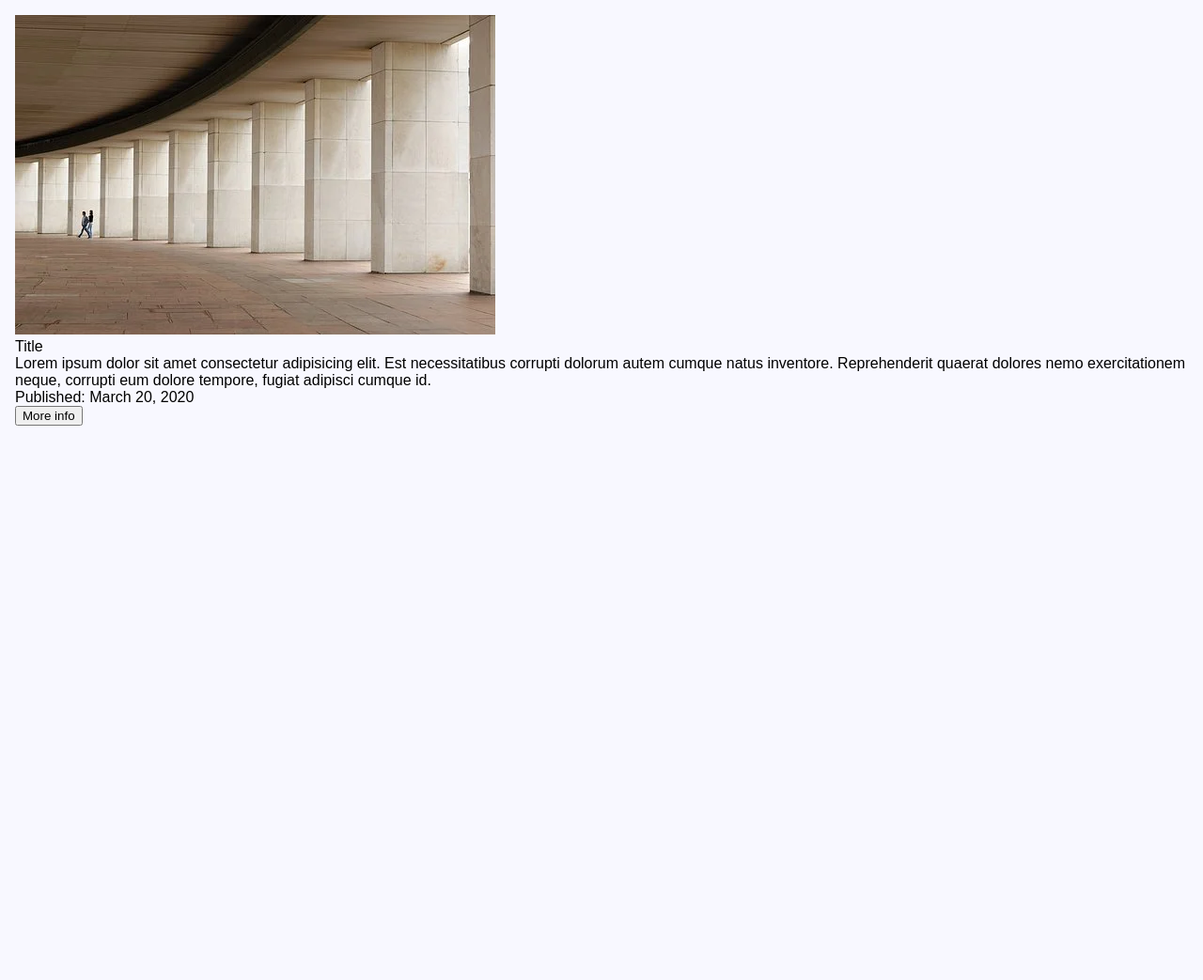
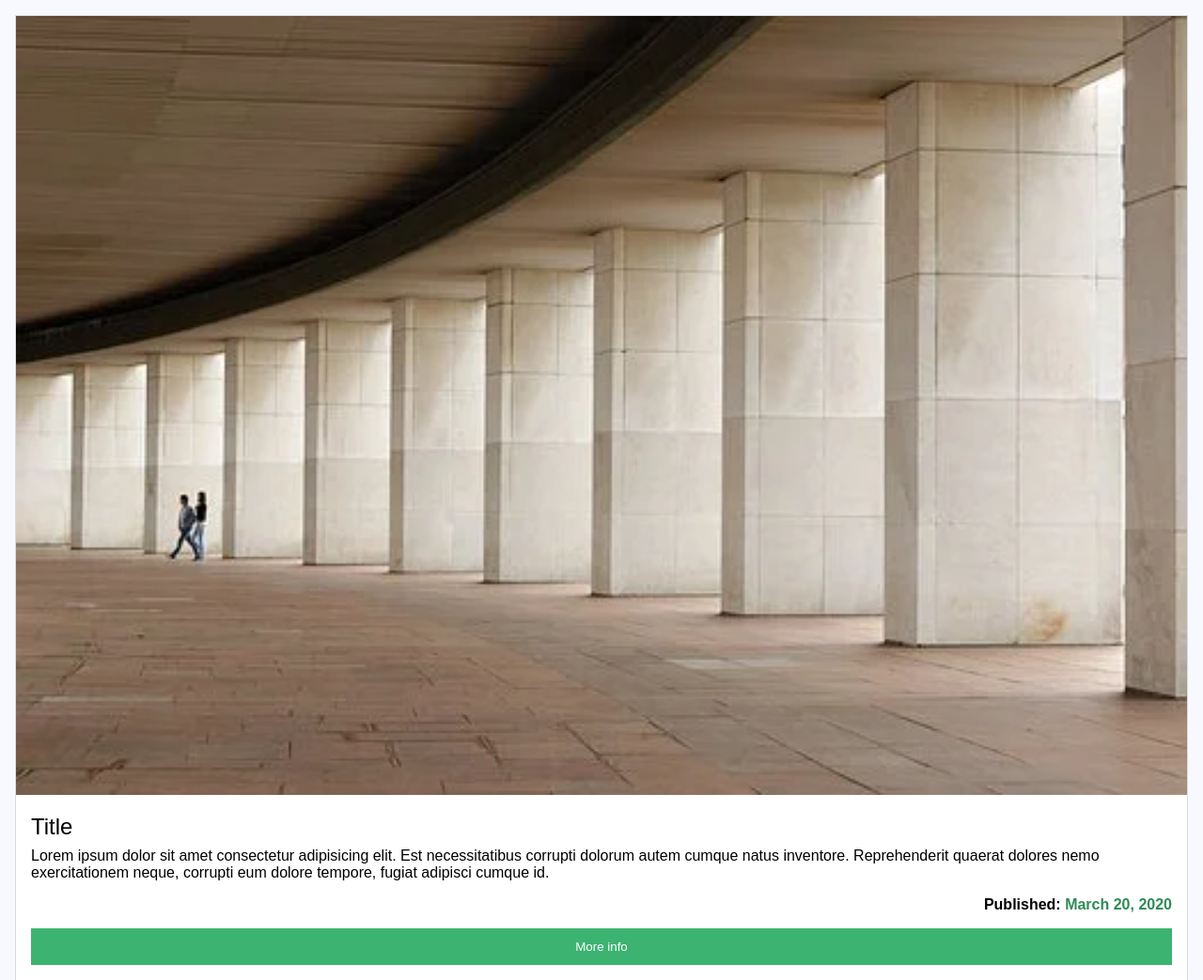
Before and after one commit to Morente5/lab-layout-cards-grid, a website built with Parcel: page src/index.html in a window 1280 px wide. Shown: the top 1043 px of the page at 94% size. Before the commit the page ends 800 px from the top, so only its background shows below. Built offline with nearby package versions, Linux system fonts and the light colour scheme.

Commit message:
Card styles

```diff
--- a/src/styles/styles.scss
+++ b/src/styles/styles.scss
@@ -11,3 +11,57 @@ body {
   background-color: ghostwhite;
   font-family: Arial, Helvetica, sans-serif;
 }
+
+.card {
+  border: 1px solid gainsboro;
+  background-color: white;
+  padding: 1rem;
+  display: flex;
+  flex-direction: column;
+}
+
+.card__header {
+  margin: -1rem -1rem 0;
+}
+
+.card__image {
+  width: 100%;
+}
+
+.card__body {
+  flex: 1;
+  display: flex;
+  flex-direction: column;
+}
+
+.card__title {
+  font-size: 1.5em;
+  margin: 1rem 0 .5rem 0;
+}
+
+.card__description {
+  margin-bottom: 1rem;
+  flex: 1;
+}
+
+.card__date {
+  margin-bottom: 1rem;
+  text-align: right;
+  font-weight: bold;
+}
+
+.card__date-value {
+  color: seagreen;
+}
+
+.card__button {
+  width: 100%;
+  padding: .75rem;
+  cursor: pointer;
+  border: none;
+  color: white;
+  background-color: mediumseagreen;
+  &:hover, &:focus {
+    background-color: seagreen;
+  }
+}
```
